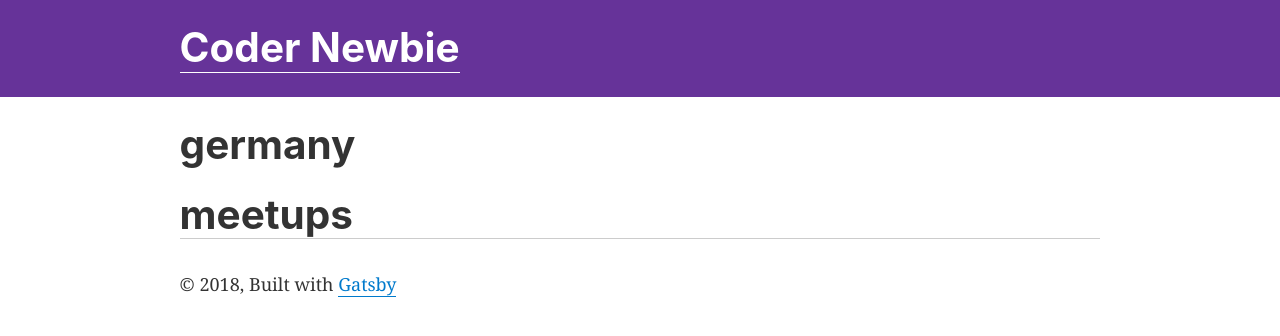
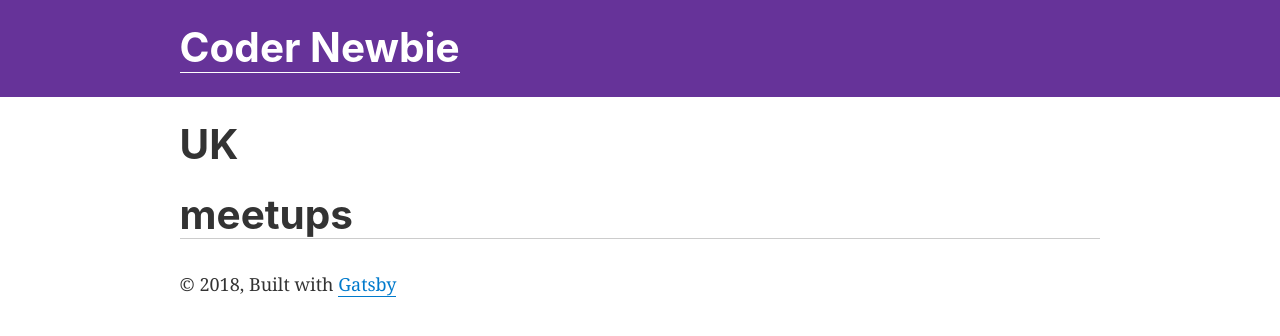
Before and after one commit to cfereday/coder-newbie-advice, a Gatsby site: page /meetups/uk in a window 1280 px wide. Built offline with nearby package versions, Linux system fonts and the light colour scheme; Gatsby itself is replaced by a stand-in of ours; some packages are replaced by stand-ins of ours.

Commit message:
Charlotte - Fixes the links on learn in person to direct to correct country

```diff
--- a/package.json
+++ b/package.json
@@ -19,6 +19,7 @@
     "react": "^16.6.3",
     "react-dom": "^16.6.3",
     "react-helmet": "^5.2.0",
+    "reactstrap": "^7.0.2",
     "typography": "^0.16.18",
     "typography-theme-wordpress-2016": "^0.16.18"
   },
--- a/src/pages/learn-in-person.js
+++ b/src/pages/learn-in-person.js
@@ -1,4 +1,5 @@
 import React from 'react'
+import { Button } from 'reactstrap';
 import { Link } from 'gatsby'
 
 import Layout from '../components/layout'
@@ -9,12 +10,13 @@ const LearnInPerson = () => (
     <SEO title="Learn In Person" />
     <h1>Choose from a location we have information on</h1>
       <br/>
-    <Link to="pages/meetups/germany.md">Germany</Link>
-    <br/>
-    <br/>
-    <Link to="pages/meetups/uk.md">UK</Link>
-    <br/>
-    <br/>
+      <br/>
+      <Link to="/meetups/germany">Germany</Link>
+      <br/>
+      <br/>
+      <Link to="/meetups/uk">UK</Link>
+      <br/>
+      <br/>
     <Link to="/">Go back to the homepage</Link>
   </Layout>
 )
--- a/src/pages/meetups/uk.md
+++ b/src/pages/meetups/uk.md
@@ -1,5 +1,5 @@
 ---
-country: germany
+country: UK
 kind: meetups
 ---
 
--- a/src/templates/meetups.js
+++ b/src/templates/meetups.js
@@ -1,6 +1,6 @@
 import React from 'react'
 import Helmet from 'react-helmet'
-import { Link,graphql } from 'gatsby'
+import { graphql } from 'gatsby'
 import get from 'lodash/get'
 
 import Layout from '../components/layout'
```
Also changed, not shown: 1 other file.
